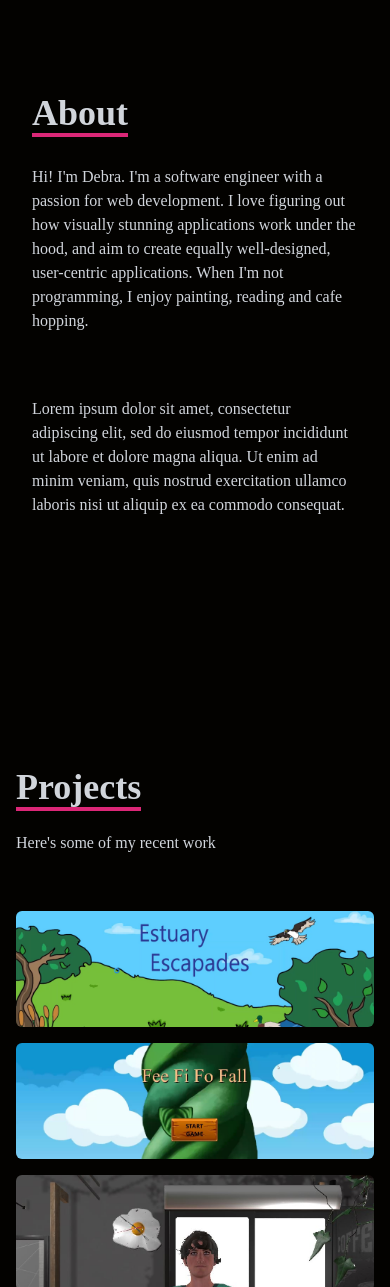
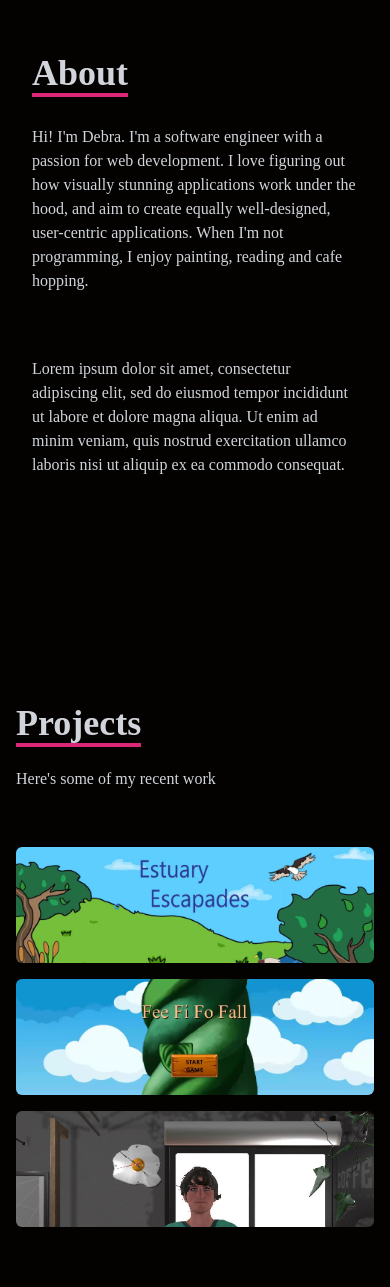
Before and after one commit to dbpl566/dbpl566.github.io, a React (Create React App) app: page / in a window 390 px wide. Shown: the part 1061-2348 px from the top of the page. Built offline with nearby package versions, Linux system fonts and the light colour scheme.

Commit message:
set sm padding breakpoints

```diff
--- a/src/components/About.jsx
+++ b/src/components/About.jsx
@@ -2,7 +2,7 @@ import React from 'react';
 
 const About = () => {
   return (
-    <div name='About' className='w-full h-screen bg-[#030200] text-gray-300 pt-20'>
+    <div name='About' className='w-full h-screen bg-[#030200] text-gray-300 sm:pt-20'>
         <div className='flex flex-col justify-center items-center w-full h-full'>
             <div className='max-w-[1000px] w-full px-4 grid-cols-2 gap-8'>
                 <div className='sm:text-left pb-8 pl-4'>
--- a/src/components/Contact.jsx
+++ b/src/components/Contact.jsx
@@ -4,7 +4,7 @@ import { HiOutlineMail } from 'react-icons/hi';
 
 const Contact = () => {
   return (
-    <div name='Contact' className='w-full h-screen bg-[#030200] flex justify-center items-center p-4 pt-24'>
+    <div name='Contact' className='w-full h-screen bg-[#030200] flex justify-center items-center p-4 sm:pt-24'>
       <form method='POST' action="" className='flex flex-col max-w-[600px] w-full'>
           <div className='pb-8'>
               <p className='text-4xl font-bold inline border-b-4 border-pink-600 text-gray-300'>Contact</p>
--- a/src/components/Home.jsx
+++ b/src/components/Home.jsx
@@ -6,7 +6,7 @@ import Projects from "./Projects";
 
 const Home = () => {
   return (
-    <div name='Home' className='w-full h-screen bg-[#030200] pt-18'>
+    <div name='Home' className='w-full h-screen bg-[#030200] sm:pt-16'>
         {/* Container */}
         <div className='max-w-[1000px] mx-auto px-8 flex flex-col justify-center h-full'>
             <p className='text-pink-600'>Hi, my name is</p>
--- a/src/components/Projects.jsx
+++ b/src/components/Projects.jsx
@@ -5,7 +5,7 @@ import Project3 from '../assets/Project3.jpg';
 
 const Projects = () => {
   return (
-    <div name='Projects' className='w-full md:h-screen bg-[#030200] text-gray-300 pt-16 pb-16'>
+    <div name='Projects' className='w-full md:h-screen bg-[#030200] text-gray-300 sm:pt-16 sm:pb-16'>
         <div className='max-w-[1000px] mx-auto p-4 flex flex-col justify-center w-full h-full'>
             <div className='pb-8'>
                 <p className='text-4xl font-bold inline border-b-4 text-gray-300 border-pink-600'>
--- a/src/components/Socials.jsx
+++ b/src/components/Socials.jsx
@@ -4,7 +4,7 @@ import { HiOutlineMail } from 'react-icons/hi';
 
 const Socials = () => {
   return (
-    <div name='Socials' className='w-full h-48 bg-[#030200] flex justify-center items-center pt-16'>
+    <div name='Socials' className='w-full h-48 bg-[#030200] flex justify-center items-center sm:pt-16'>
     <div className='mt-3 flex items-center justify-center space-x-6 text-gray-300 text-4xl'>
       <a className='hover:bg-pink-600' href=""><FaLinkedin /></a>
       <a className='hover:bg-pink-600' href="https://github.com/dbpl566"><FaGithub /></a>
```
